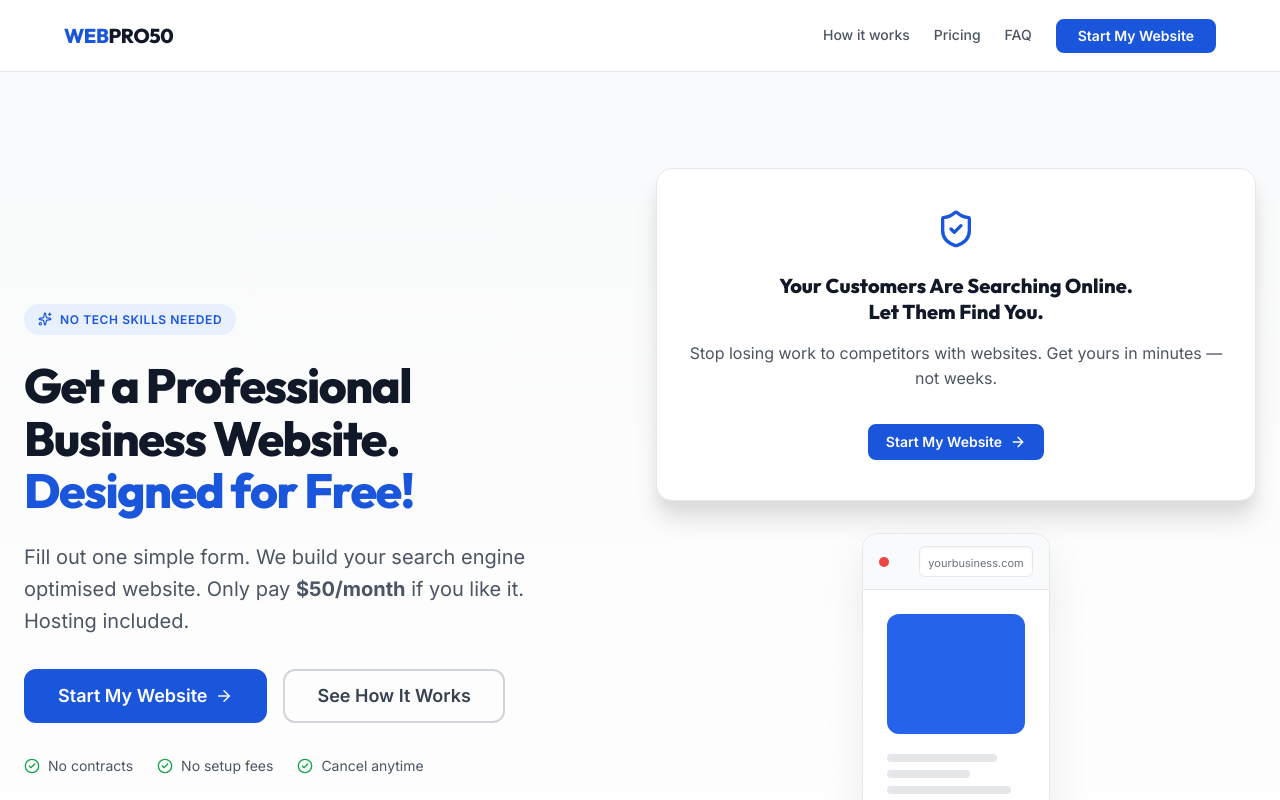
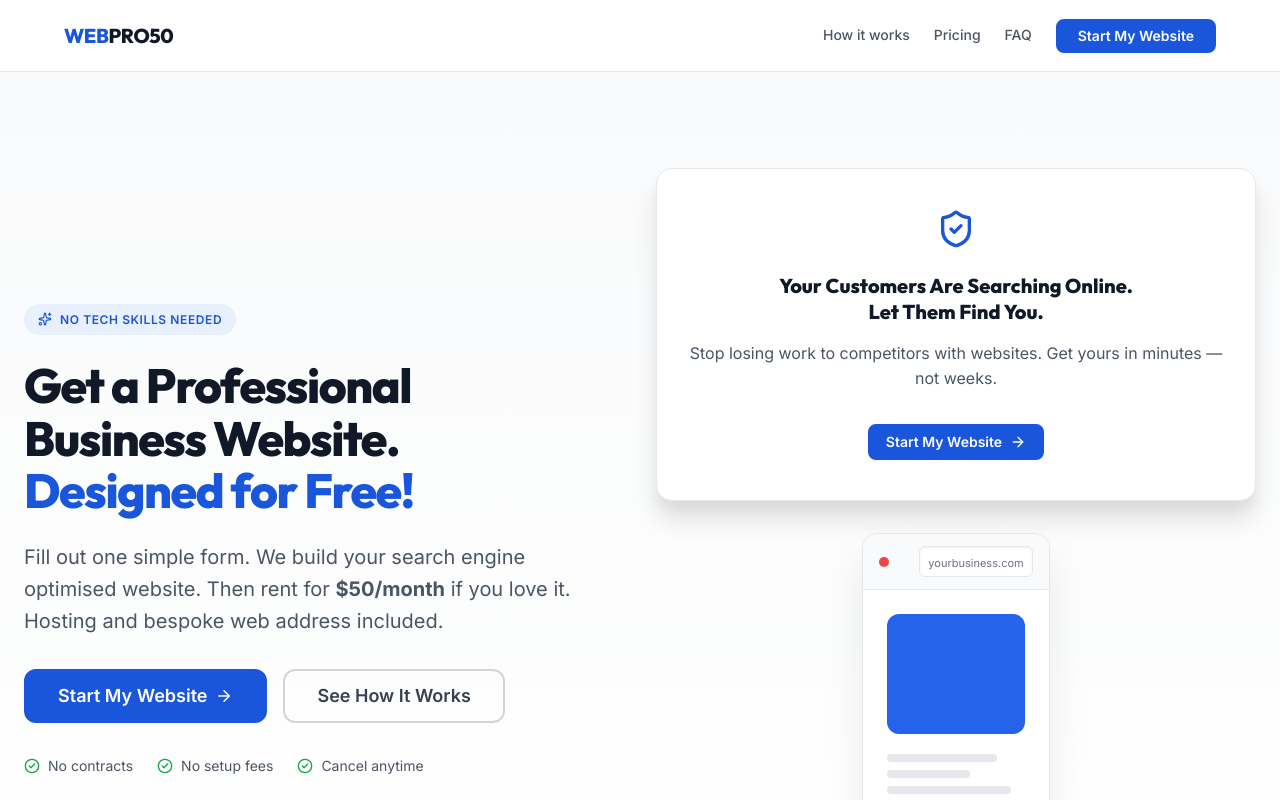
Before and after one commit to DAGarnish/proservice, a Next.js app: page / in a window 1280 px wide. Shown: the top 800 px of the page. Built offline with nearby package versions, Linux system fonts and the light colour scheme.

Commit message:
Update hero subtitle copy

```diff
--- a/app/page.tsx
+++ b/app/page.tsx
@@ -40,8 +40,8 @@ function HeroSection() {
             <span className={styles.heroAccent}>Designed for Free!</span>
           </h1>
           <p className={styles.heroSubtitle}>
-            Fill out one simple form. We build your search engine optimised website. Only pay{' '}
-            <strong>$50/month</strong> if you like it. Hosting included.
+            Fill out one simple form. We build your search engine optimised website. Then rent for{' '}
+            <strong>$50/month</strong> if you love it. Hosting and bespoke web address included.
           </p>
           <div className={styles.heroCTAs}>
             <Link href="/get-started" className="btn btn-primary btn-lg">
```
